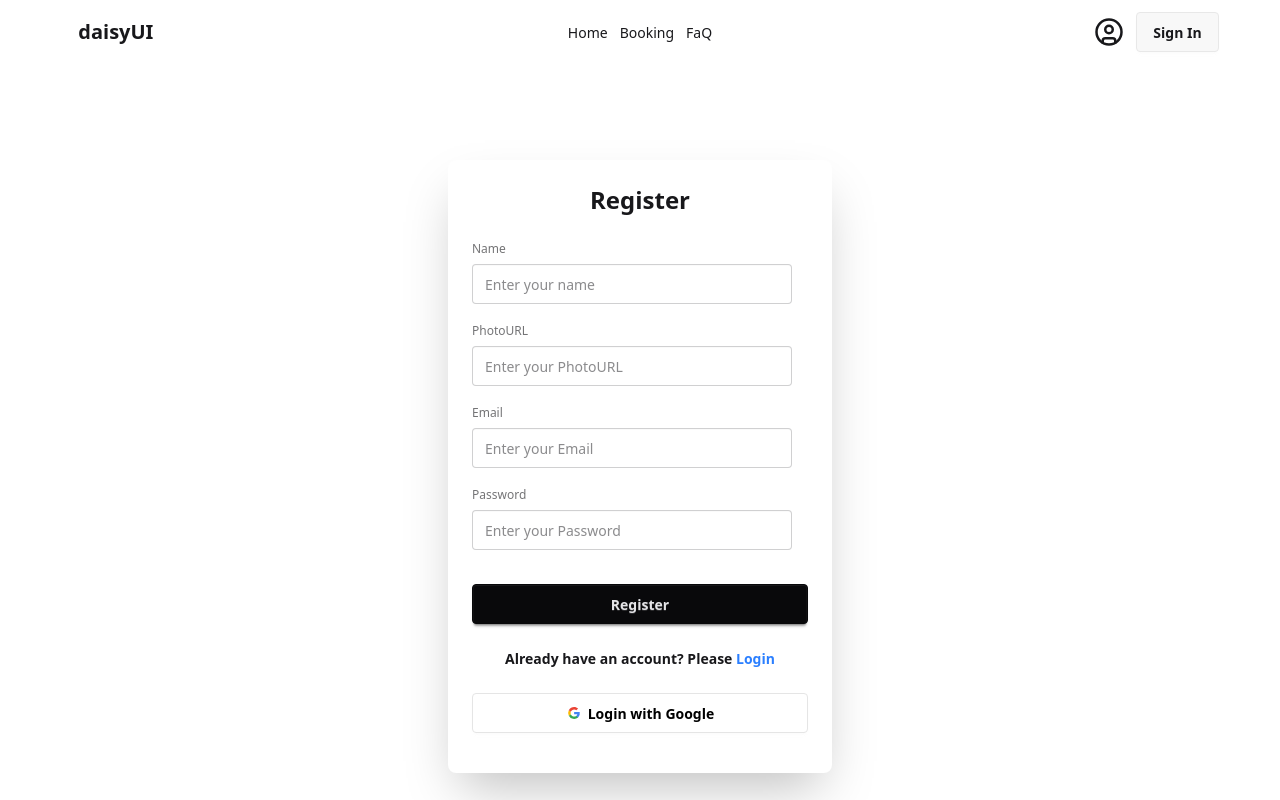
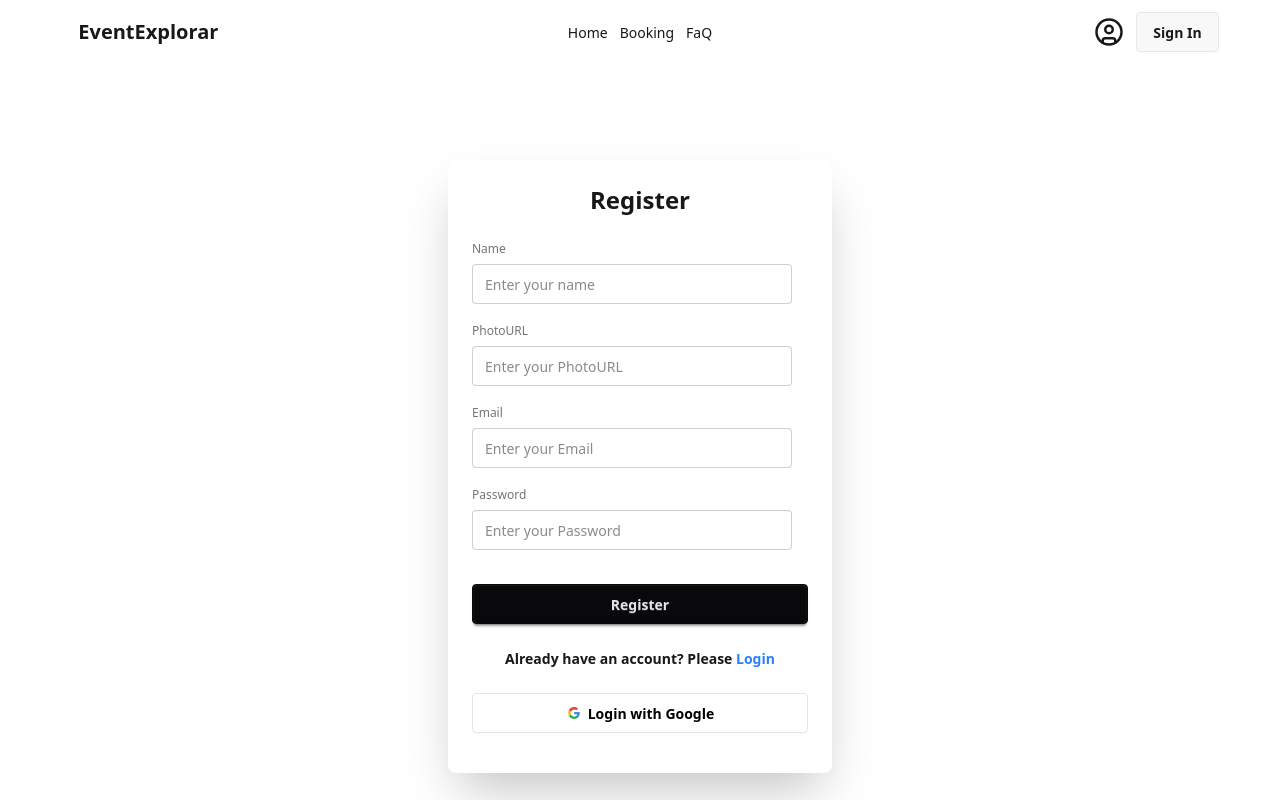
Before and after one commit to tahmid-khan-hub/Event-Explorar, a React (Vite) app: page /register in a window 1280 px wide. Shown: the top 800 px of the page. Built offline with nearby package versions, Linux system fonts and the light colour scheme.

Commit message:
made some changes in navbar

```diff
--- a/src/components/Navbar/Navbar.jsx
+++ b/src/components/Navbar/Navbar.jsx
@@ -17,7 +17,7 @@
           <div tabIndex={0} role="button" className="btn btn-ghost lg:hidden">
             <svg
               xmlns="http://www.w3.org/2000/svg"
-              className="h-5 w-5"
+              className="h-5 w-5 -mr-2"
               fill="none"
               viewBox="0 0 24 24"
               stroke="currentColor"
@@ -33,13 +33,13 @@
           </div>
           <ul
             tabIndex={0}
-            className="menu menu-sm dropdown-content bg-base-100 rounded-box z-1 mt-3 w-52 p-2 shadow"
+            className="menu menu-sm dropdown-content bg-base-100 rounded-box z-1 mt-3 w-52 p-2 shadow "
           >
             {links}
 
           </ul>
         </div>
-        <a className="btn btn-ghost text-xl">daisyUI</a>
+        <a className="btn btn-ghost text-xl">EventExplorar</a>
       </div>
       <div className="navbar-center hidden lg:flex">
         <ul className="menu menu-horizontal px-1">
```
